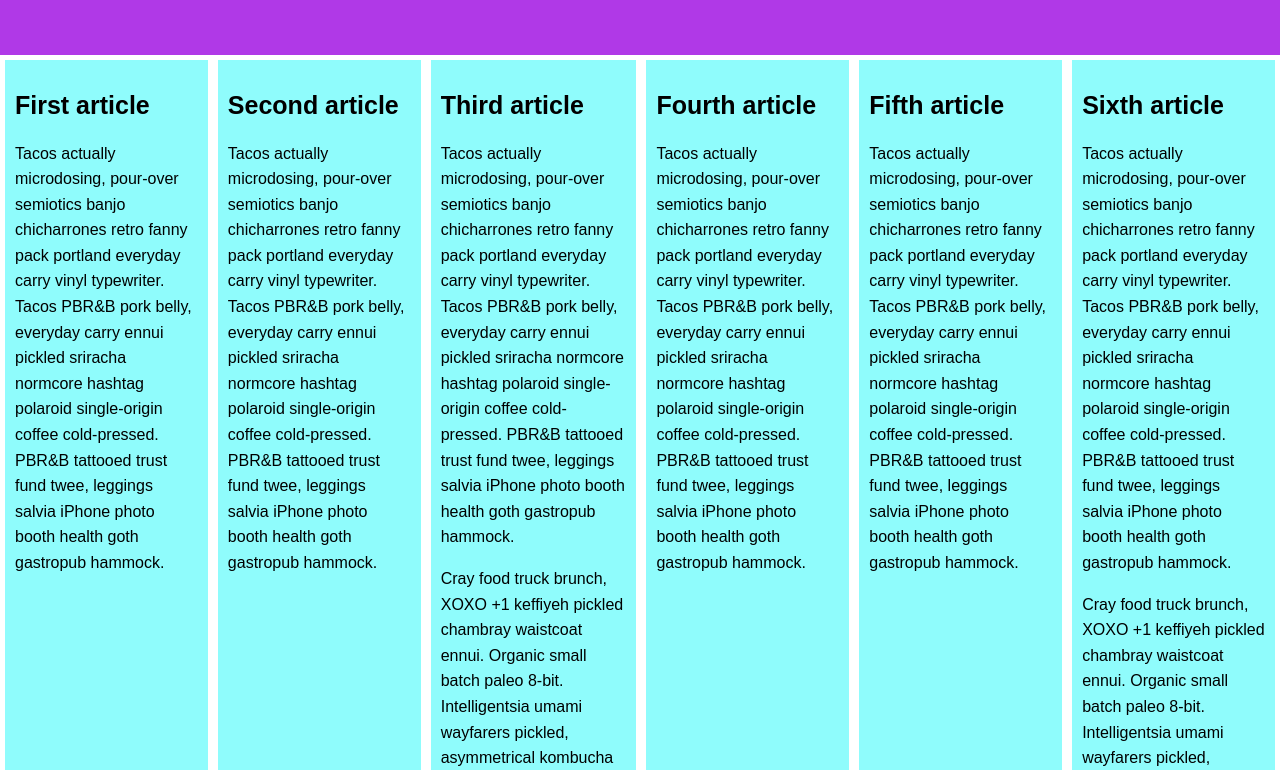
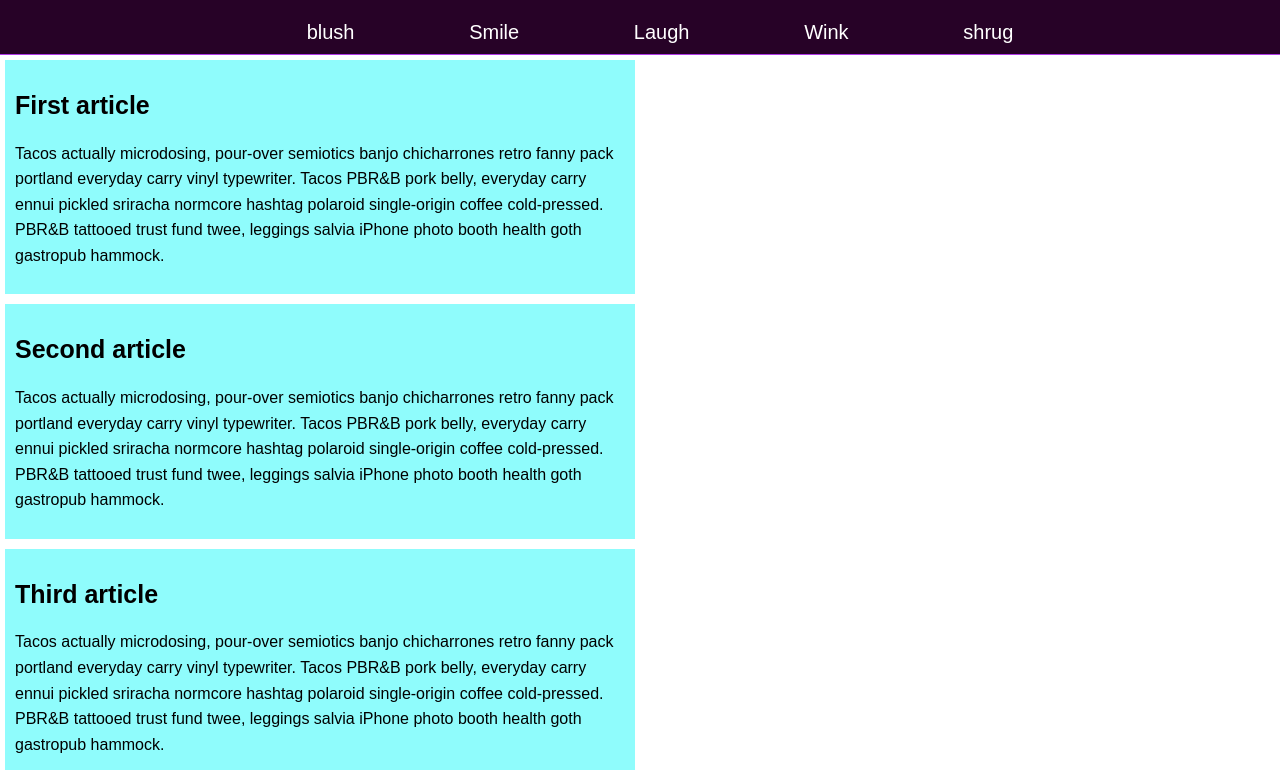
Before and after one commit to abd-h/St-Huxley-s-Community-College, a plain HTML site: page index.html in a window 1280 px wide. Shown: the part 95-865 px from the top of the page. Drawn offline with Linux system fonts and the light colour scheme.

Commit message:
nav added

```diff
--- a/index.html
+++ b/index.html
@@ -10,6 +10,15 @@
     <body>
         <header>
             <h1>Sample flexbox example</h1>
+            <nav>
+                <ul>
+                    <li><a href="">Smile</a></li>
+                    <li><a href="">Laugh</a></li>
+                    <li><a href="">Wink</a></li>
+                    <li><a href="">shrug</a></li>
+                    <li><a href="">blush</a></li>
+                </ul>
+            </nav>
         </header>
 
         <section>
--- a/styles/style.css
+++ b/styles/style.css
@@ -7,6 +7,8 @@ html {
     font-size: 10px;
     --primery-color: rgb(176, 57, 231);
     --secondry-color: rgb(143, 252, 252);
+    --nav-color: rgb(107, 19, 107);
+
 
 }
 
@@ -48,12 +50,14 @@ header {
     background-color: var(--primery-color);
     padding: 40px 0;
 }
-
 /* flex layout */
 section {
     display: flex;
+    width: 50%;
     /*Here we see that the children are indeed breaking out of their container. One way in which you can fix this is to add the following declaration to your <section> rule:*/
     flex-wrap: wrap;
+    flex-direction: column;
+
 }
 
 article {
@@ -67,5 +71,55 @@ article {
 }
 
 article:nth-of-type(3) {
-    flex: 2 200px;
+    flex: 12 200px;
 }
+
+/* nav */
+
+nav {
+    position: relative;
+    top: 9px;
+    width: 100%;
+    height: 60px;
+    background-color: rgb(39, 2, 39);
+
+}
+
+ul {
+    width: 70%;
+    height: 100%;
+    margin: auto;
+    display: flex;
+    justify-content: space-evenly;
+    align-items: center;
+
+}
+
+li {
+    list-style-type: none;
+}
+
+nav a {
+    text-decoration: none;
+    color: #fff;
+    font-size: 2rem;
+    padding: 10px 40px;
+    display: inline-block;
+    width: 100%;
+}
+
+nav li{
+    align-self: flex-end;
+    justify-self: flex-end;
+}
+
+nav li:nth-child(5) {
+    order: -1;
+}
+
+nav li:hover {
+    background-color: var(--nav-color);
+    border: 1px solid var(--nav-color);
+    border-top-right-radius: 5px;
+    border-top-left-radius: 5px;
+}
```
